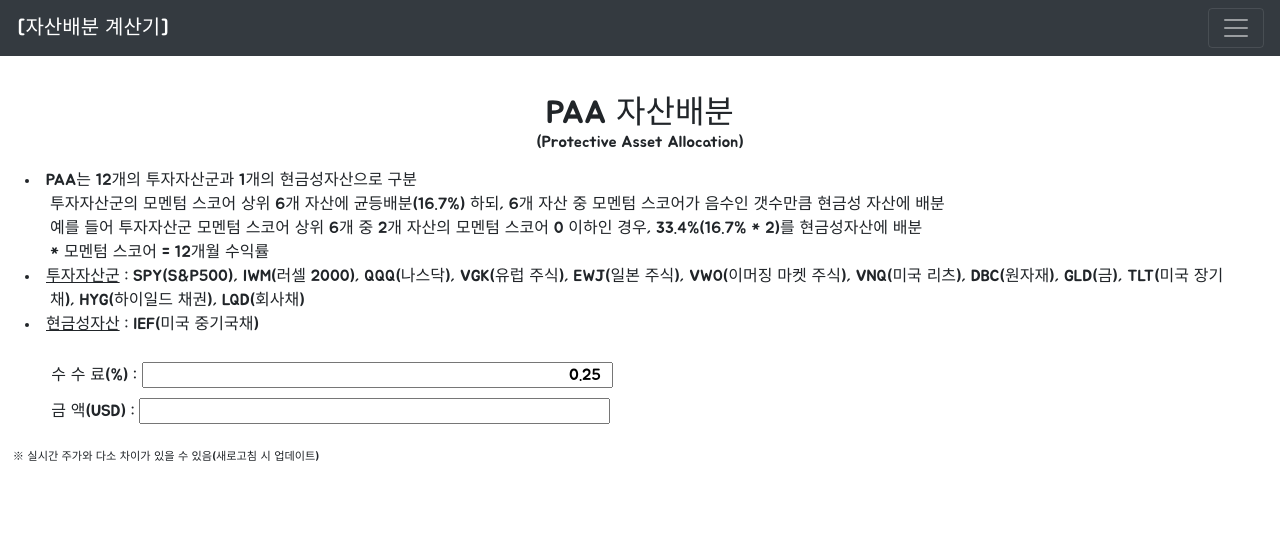
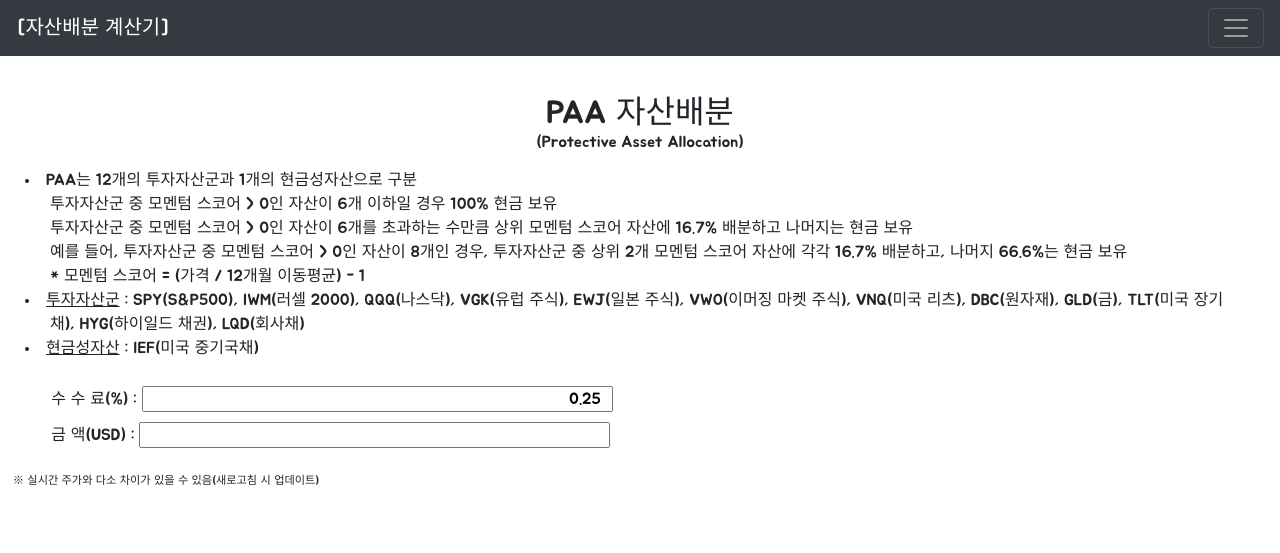
Before and after one commit to kwangwon83/asset-allocation-calculator, a plain HTML site: page paa.html in a window 1280 px wide. Shown: the top 553 px of the page. Drawn offline with nearby package versions, Linux system fonts and the light colour scheme; no server answers.

Commit message:
셜명 수정

```diff
--- a/paa.html
+++ b/paa.html
@@ -93,9 +93,10 @@
 				<p></p>
 				<li class="explain-header">
 					PAA는 12개의 투자자산군과 1개의 현금성자산으로 구분<br>
-					투자자산군의 모멘텀 스코어 상위 6개 자산에 균등배분(16.7%) 하되, 6개 자산 중 모멘텀 스코어가 음수인 갯수만큼 현금성 자산에 배분<br>
-					예를 들어 투자자산군 모멘텀 스코어 상위 6개 중 2개 자산의 모멘텀 스코어 0 이하인 경우, 33.4%(16.7% * 2)를 현금성자산에 배분<br>
-					 * 모멘텀 스코어 = 12개월 수익률
+					투자자산군 중 모멘텀 스코어 > 0인 자산이 6개 이하일 경우 100% 현금 보유<br>
+					투자자산군 중 모멘텀 스코어 > 0인 자산이 6개를 초과하는 수만큼 상위 모멘텀 스코어 자산에 16.7% 배분하고 나머지는 현금 보유<br>
+					예를 들어, 투자자산군 중 모멘텀 스코어 > 0인 자산이 8개인 경우, 투자자산군 중 상위 2개 모멘텀 스코어 자산에 각각 16.7% 배분하고, 나머지 66.6%는 현금 보유<br>
+					 * 모멘텀 스코어 = (가격 / 12개월 이동평균) - 1
 				</li>
 				<li class="explain-header">
 					<u>투자자산군</u> : SPY(S&P500), IWM(러셀 2000), QQQ(나스닥), VGK(유럽 주식), EWJ(일본 주식), VWO(이머징 마켓 주식), VNQ(미국 리츠), DBC(원자재), GLD(금), TLT(미국 장기채), HYG(하이일드 채권), LQD(회사채)
```
Also changed, not shown: gtaa.html (+1 -1 lines).
